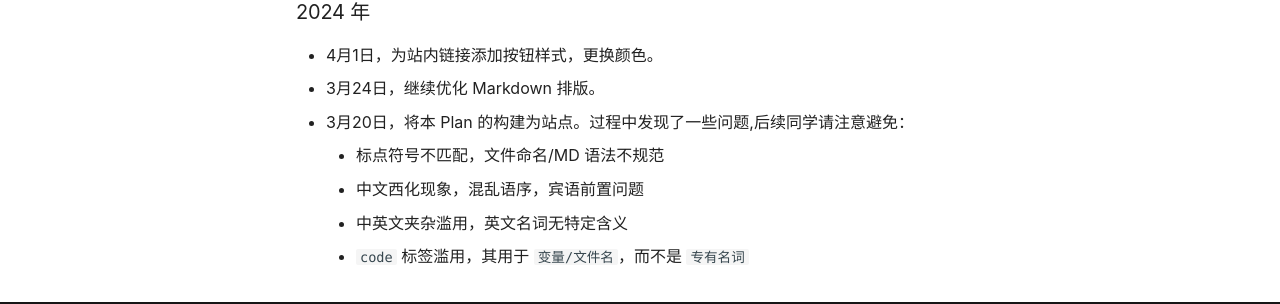
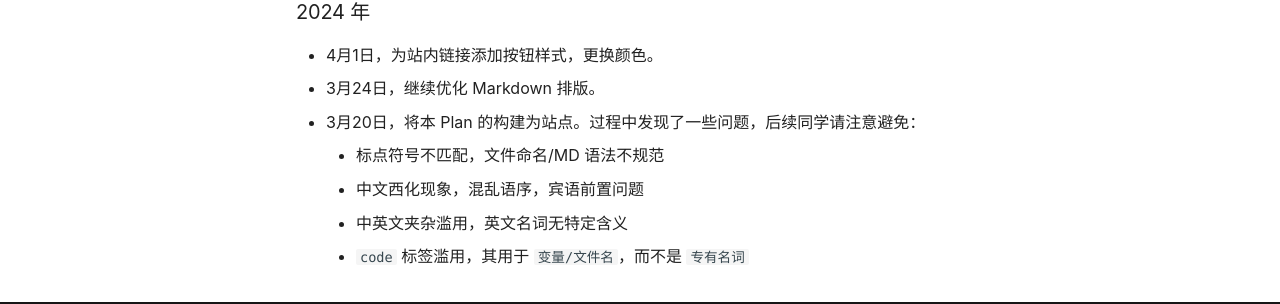
Before and after one commit to xiyou-linuxer/Plan, an MkDocs documentation site: the page built from docs/contribute.md, in a window 1280 px wide and 974 px high. Shown: the part 587-891 px from the top of the window. Built offline with MkDocs 1.6.1 and Material for MkDocs 9.7.7, drawn with Linux system fonts in a browser that asks for light colours; comment, search, counter and statistics services are not loaded.

```diff
--- a/docs/contribute.md
+++ b/docs/contribute.md
@@ -17,7 +17,7 @@
 
 - 4月1日，为站内链接添加按钮样式，更换颜色。
 - 3月24日，继续优化 Markdown 排版。
-- 3月20日，将本 Plan 的构建为站点。过程中发现了一些问题,后续同学请注意避免：
+- 3月20日，将本 Plan 的构建为站点。过程中发现了一些问题，后续同学请注意避免：
     - 标点符号不匹配，文件命名/MD 语法不规范
     - 中文西化现象，混乱语序，宾语前置问题
     - 中英文夹杂滥用，英文名词无特定含义
```
